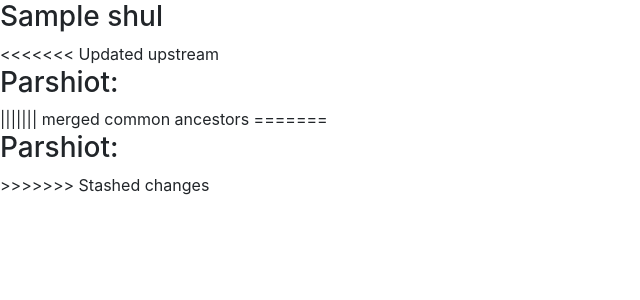
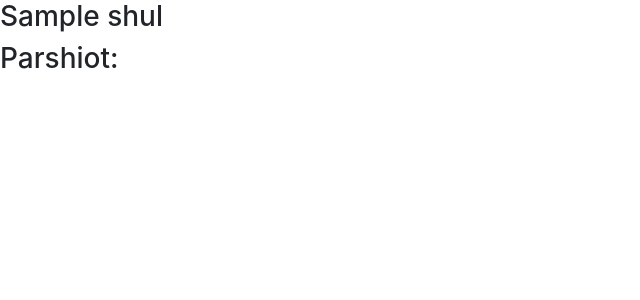
Before and after one commit to mkopinsky/whosleining, a Flask app: page /1/signup/ in a window 1280 px wide. Shown: the part 24-324 px from the top of the page, without its empty margins (0-640 px from the left). Run offline with Flask 2, Linux system fonts and the light colour scheme; tables that the repository leaves empty hold one stand-in row (values such as "Sample post"); some libraries are stand-ins or nearby versions.

Commit message:
Revert "Update templates/signup.html"
This reverts commit 477be3222bcdfc11107ee3a47df0f1738ef61365.

```diff
--- a/templates/signup.html
+++ b/templates/signup.html
@@ -5,17 +5,9 @@
     <div>
       <h3>{{shul.name}}</h3>
     </div>
-<<<<<<< Updated upstream
     <div id='parshiot'>
       <h3>Parshiot:</h3>
 
     </div>
-||||||| merged common ancestors
-=======
-    <div id='parshiot'>
-      <h3 >Parshiot:</h3>
-
-    </div>
->>>>>>> Stashed changes
   </section>
 {% endblock %}
```
